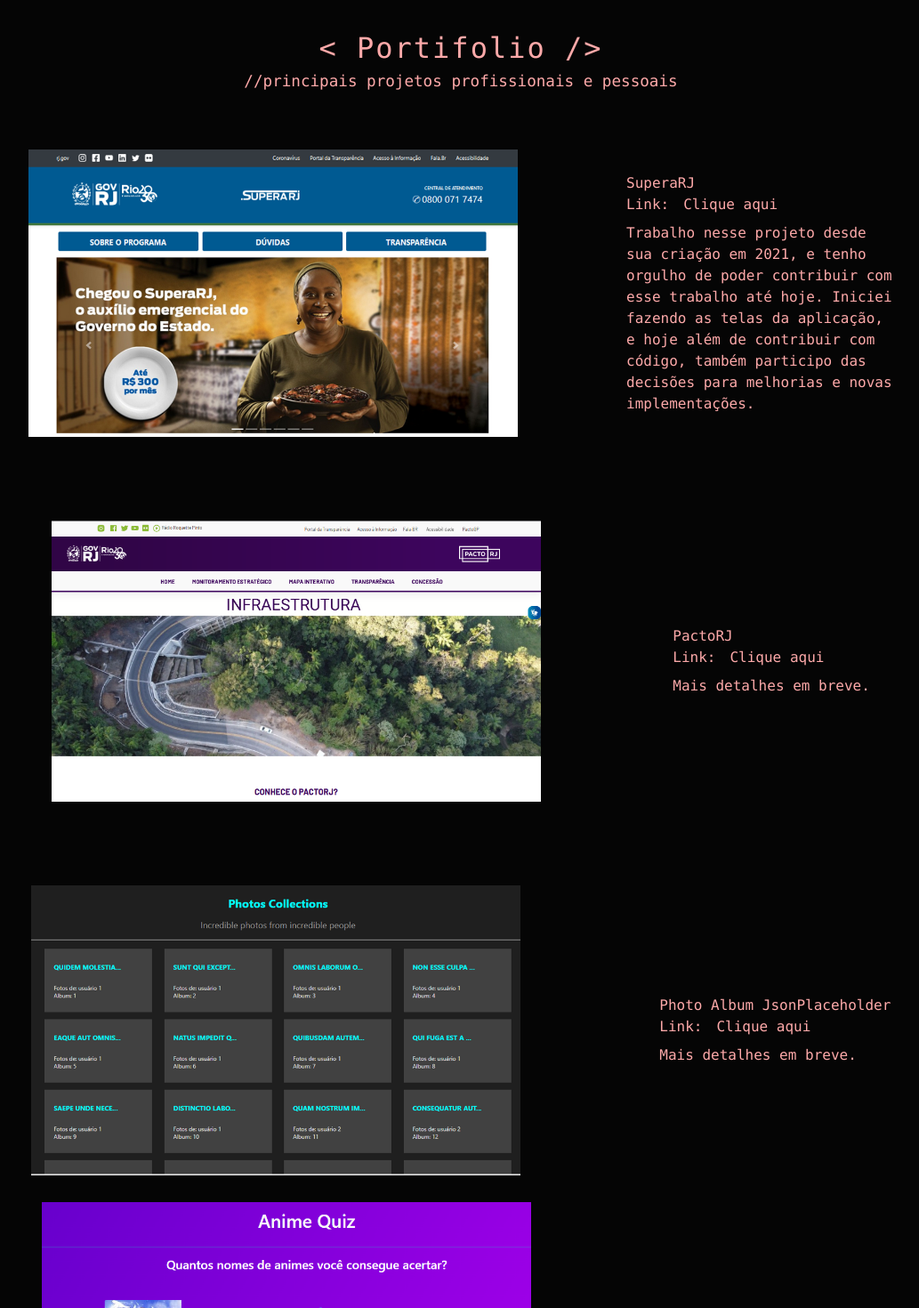
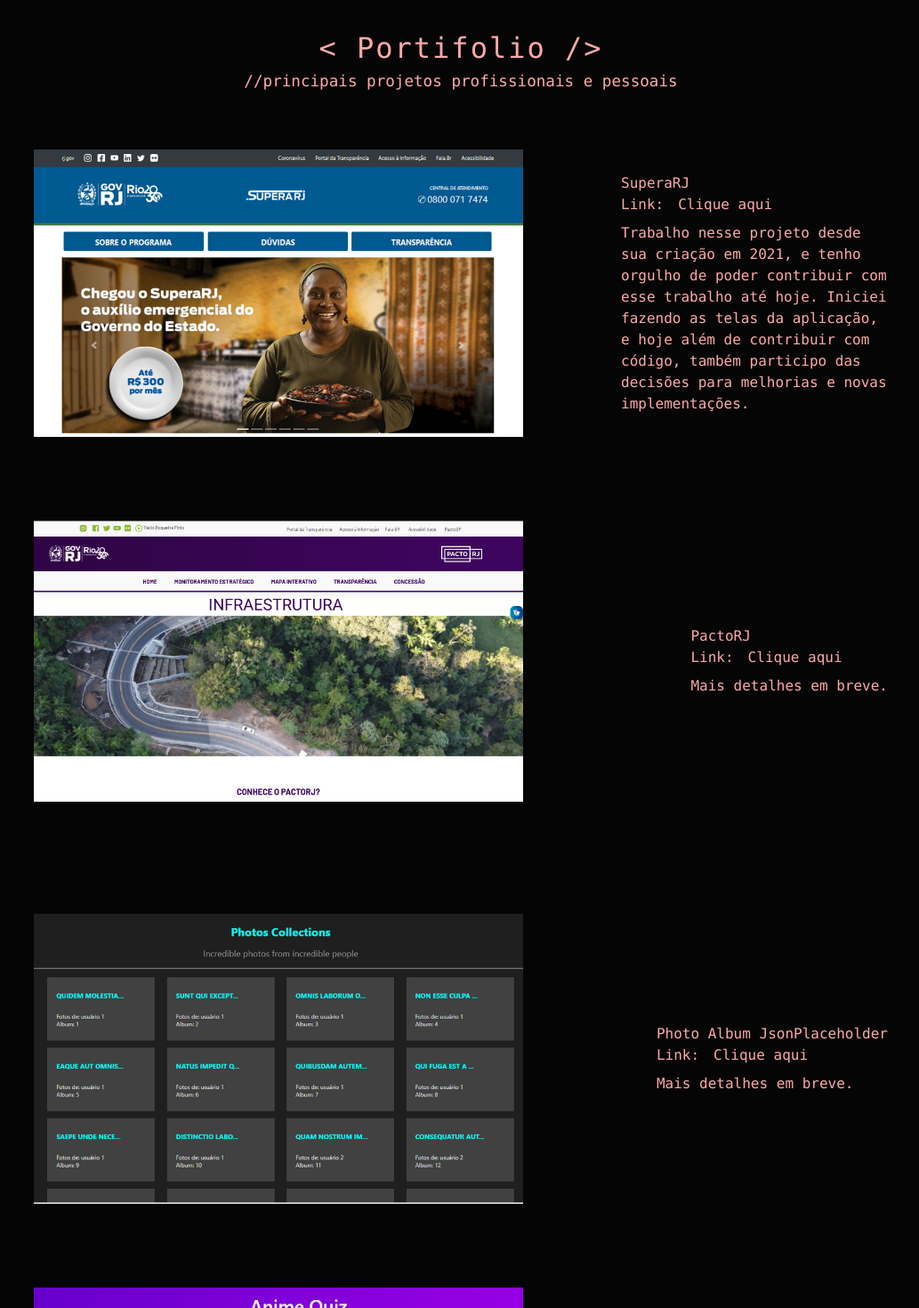
Before and after one commit to ElaineDelgado/portifa, a React (Create React App) app: page /Portifa in a window 1280 px wide. Shown: the part 100-1570 px from the top of the page at 89% size, without its empty margins (122-1155 px from the left). Built offline with nearby package versions, Linux system fonts and the light colour scheme.

Commit message:
corrigindo padding e flex no portifolio

```diff
--- a/src/pages/Portifa.tsx
+++ b/src/pages/Portifa.tsx
@@ -11,9 +11,9 @@
 
       <Subtitle title={'principais projetos profissionais e pessoais'} />
 
-        <article className="works-cards-container grid mt-8">
+        <article className="works-cards-container grid mt-8 lg:max-w-5xl w-full">
           {works.map((item, index) => (
-            <div key={index} className="work-card lg:flex-row flex-col-reverse flex p-8">
+            <div key={index} className="work-card lg:flex-row flex-col-reverse lg:justify-between flex p-8">
               <section  className=" img-section">
                 <img src={item.image} alt={item.title} />
               </section>
@@ -29,9 +29,9 @@
           ))}
         </article>
 
-        <article className="works-cards-container grid mt-8">
+        <article className="works-cards-container grid mt-8 lg:max-w-5xl w-full">
           {personal.map((item, index) => (
-            <div key={index} className="work-card lg:flex-row flex-col-reverse flex">
+            <div key={index} className="work-card lg:flex-row flex-col-reverse lg:justify-between flex p-8">
               <section  className=" img-section">
                 <img src={item.image} alt={item.title} />
               </section>
--- a/src/styles/Portifa.css
+++ b/src/styles/Portifa.css
@@ -12,9 +12,7 @@
 }
 
 .work-card {
-  /* display: flex; */
   align-items: center;
-  justify-content: space-evenly;
   margin-bottom: 30px;
 }
 
```
